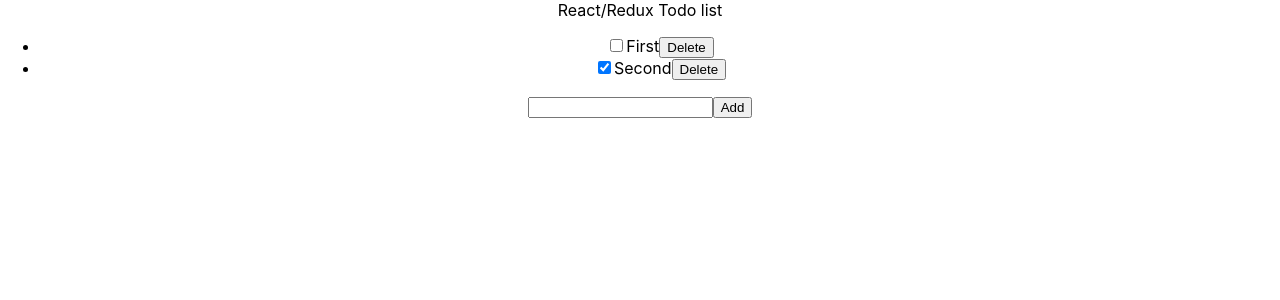
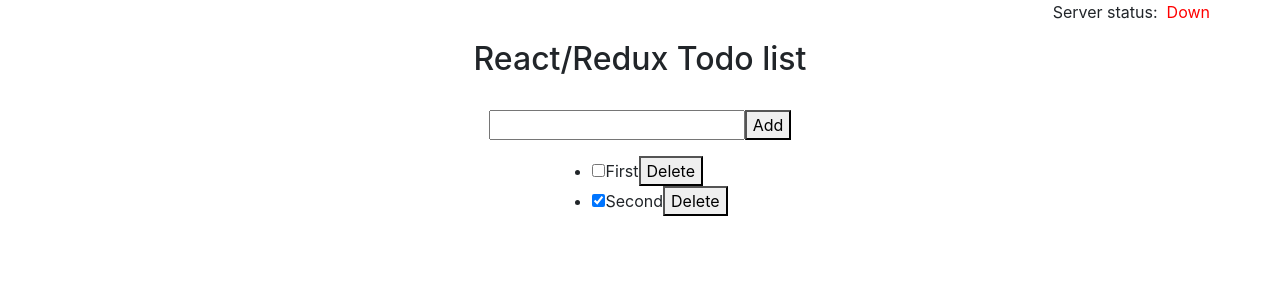
Before and after one commit to atarasevich77/todolist-with-redux, a React (Create React App) app: page / in a window 1280 px wide. Shown: the top 300 px of the page. Built offline with nearby package versions, Linux system fonts and the light colour scheme.

Commit message:
Add axios config for connect to node.js (todo-serv) serv and bootstrap

```diff
--- a/package.json
+++ b/package.json
@@ -7,7 +7,10 @@
     "@testing-library/jest-dom": "^4.2.4",
     "@testing-library/react": "^9.5.0",
     "@testing-library/user-event": "^7.2.1",
+    "axios": "^0.19.2",
+    "bootstrap": "^4.5.0",
     "react": "^16.13.1",
+    "react-bootstrap": "^1.0.1",
     "react-dom": "^16.13.1",
     "react-redux": "^7.2.0",
     "react-scripts": "3.4.1",
--- a/src/App.css
+++ /dev/null
@@ -1,38 +0,0 @@
-.App {
-  text-align: center;
-}
-
-.App-logo {
-  height: 40vmin;
-  pointer-events: none;
-}
-
-@media (prefers-reduced-motion: no-preference) {
-  .App-logo {
-    animation: App-logo-spin infinite 20s linear;
-  }
-}
-
-.App-header {
-  background-color: #282c34;
-  min-height: 100vh;
-  display: flex;
-  flex-direction: column;
-  align-items: center;
-  justify-content: center;
-  font-size: calc(10px + 2vmin);
-  color: white;
-}
-
-.App-link {
-  color: #61dafb;
-}
-
-@keyframes App-logo-spin {
-  from {
-    transform: rotate(0deg);
-  }
-  to {
-    transform: rotate(360deg);
-  }
-}
--- a/src/App.js
+++ b/src/App.js
@@ -1,16 +1,30 @@
 import React from 'react';
-import './App.css';
+import {connect} from "react-redux";
 import CreateTodo from "./components/CreateTodo/CreateTodo";
 import TodosList from "./components/TodosList/TodosList";
 
-function App() {
+function App(props) {
+    const serverStatus = {
+        color: props.serverConnect ? 'green' : 'red'
+    }
+
     return (
-        <div className="App">
-            React/Redux Todo list
-            <TodosList />
-            <CreateTodo />
+        <div className="container">
+            <div className="row justify-content-sm-end">
+                Server status: &nbsp; <span style={serverStatus}>{props.serverConnect ? 'Ok' : 'Down'}</span>
+            </div>
+            <h2 className="text-center p-3">React/Redux Todo list</h2>
+            <div className="row justify-content-center p-2">
+                <CreateTodo />
+            </div>
+            <div className="row justify-content-center p-2">
+                <TodosList />
+            </div>
         </div>
     );
 }
+const mapStateToProps = (state) => (
+    {serverConnect: state.serverConnect}
+);
 
-export default App;
+export default connect(mapStateToProps, null)(App);
--- a/src/index.js
+++ b/src/index.js
@@ -1,6 +1,7 @@
 import React from 'react';
 import ReactDOM from 'react-dom';
 import './index.css';
+import 'bootstrap/dist/css/bootstrap.min.css';
 import App from './App';
 import * as serviceWorker from './serviceWorker';
 import {Provider} from "react-redux";
--- a/src/redux/reducer.js
+++ b/src/redux/reducer.js
@@ -2,6 +2,7 @@
 let id = 0;
 
 const initTodos = {
+    serverConnect: false,
     todos: [
         {id: ++id, title: 'First', done: false},
         {id: ++id, title: 'Second', done: true}
```
Also changed, not shown: src/api/config.js (added, +7 -0 lines), 1 other file (tests, documents, lock files or other folders).
